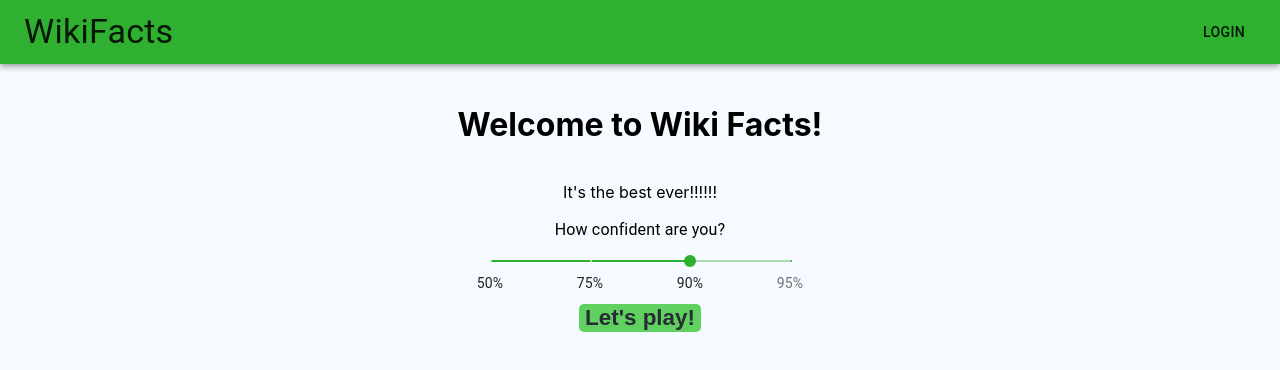
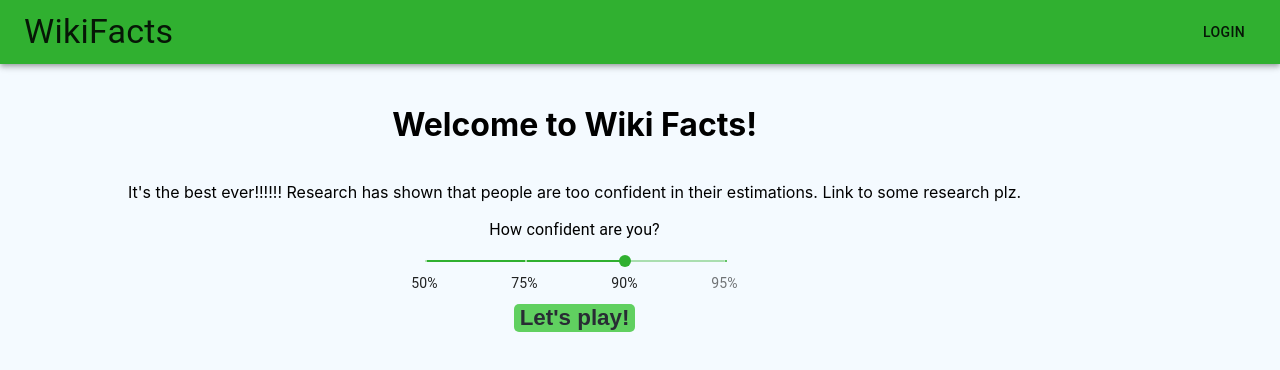
Before and after one commit to ChrisUnderhill/WikiFacts, a React (Create React App) app: page / in a window 1280 px wide. Shown: the top 370 px of the page. Built offline with nearby package versions, Linux system fonts and the light colour scheme.

Commit message:
show confidence

```diff
--- a/src/App.css
+++ b/src/App.css
@@ -29,7 +29,6 @@ body {
 
 .history {
   flex-basis: 200px;
-  padding-top: 30px;
 }
 
 .App-logo {
--- a/src/App.js
+++ b/src/App.js
@@ -12,7 +12,6 @@ import {Route, Router} from "react-router";
 import { createBrowserHistory } from "history";
 import LoginPage from "./LoginPage";
 import RegisterPage from "./RegisterPage";
-import ConfidenceInterval from "./ConfidenceInterval";
 
 const history = createBrowserHistory();
 
@@ -48,7 +47,8 @@ class App extends React.Component{
             title: "Title",
             answer: undefined,
             history: [],
-            loading: false
+            loading: false,
+            confidence: 90,
         }
         this.saveAnswerToHistory = this.saveAnswerToHistory.bind(this)
     }
@@ -88,7 +88,9 @@ class App extends React.Component{
                     <Router history={history} >
                         <Header/>
                         <Route exact path={"/"}>
-                            <Home />
+                            <div className="App">
+                                <Home confidence={this.state.confidence} onChange={c => this.setState({confidence: c})}/>
+                            </div>
                         </Route>
                         <Route exact path={"/play"}>
                             <div className="App">
@@ -109,7 +111,9 @@ class App extends React.Component{
                                     </div>
                                 </div>
                                 <div className="history">
+                                    <h2>Confidence: {this.state.confidence}%</h2>
                                     <h2 className={"score"}>Score: {this.getScore()}/{this.state.history.length}</h2>
+                                    <p className="hover-tip"><em>p</em>-value: {this.state.p}</p>
                                     {this.state.history.map(x => HistoryElement({...x, key: x.question + JSON.stringify(x.correct)}))}
                                 </div>
                             </div>
--- a/src/Home.js
+++ b/src/Home.js
@@ -3,19 +3,13 @@ import ConfidenceInterval from "./ConfidenceInterval";
 import {Link} from "react-router-dom";
 
 class Home extends React.Component {
-    constructor(props){
-        super(props)
-        this.state = {
-            confidence: 90,
-        }
-    }
 
     render() {
         return <div className="question-container">
             <h1>Welcome to Wiki Facts!</h1>
-            <p>It's the best ever!!!!!!</p>
-            <ConfidenceInterval value={this.state.confidence} onChange={c => this.setState({confidence: c})}/>
-            <Link to={"/play?c="+this.state.confidence}><button className="our-button">Let's play!</button></Link>
+            <p>It's the best ever!!!!!!  Research has shown that people are too confident in their estimations.  Link to some research plz.</p>
+            <ConfidenceInterval value={this.props.confidence} onChange={this.props.onChange}/>
+            <Link to={"/play"}><button className="our-button">Let's play!</button></Link>
         </div>
     }
 }
```
